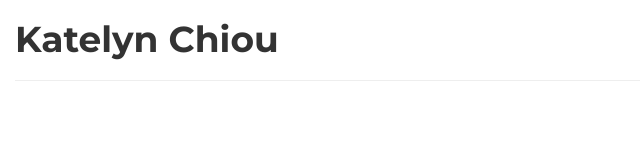
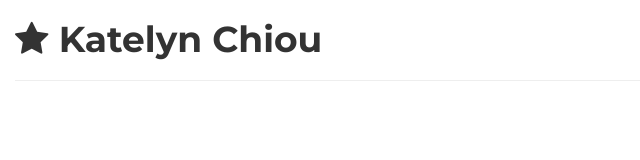
Before and after one commit to wunc/katelynchiou.com, a plain HTML site: page index.html in a window 1280 px wide. Shown: the whole page, without its empty margins (0-640 px from the left). Drawn offline with nearby package versions, Linux system fonts and the light colour scheme.

Commit message:
added font awesome

```diff
--- a/css/style.css
+++ b/css/style.css
@@ -1,5 +1,6 @@
 /* Fonts */
 @import 'https://fonts.googleapis.com/css?family=Montserrat:700';
+@import 'https://maxcdn.bootstrapcdn.com/font-awesome/4.6.3/css/font-awesome.min.css';
 
 body {
 	font-family: font-family: 'Montserrat', sans-serif;
--- a/index.html
+++ b/index.html
@@ -10,7 +10,7 @@
 <body>
 
 <header id="header" class="container-fluid header">
-	<h1>Katelyn Chiou</h1>
+	<h1><i class="fa fa-star"></i> Katelyn Chiou</h1>
 	<hr>
 </header>
 
```
